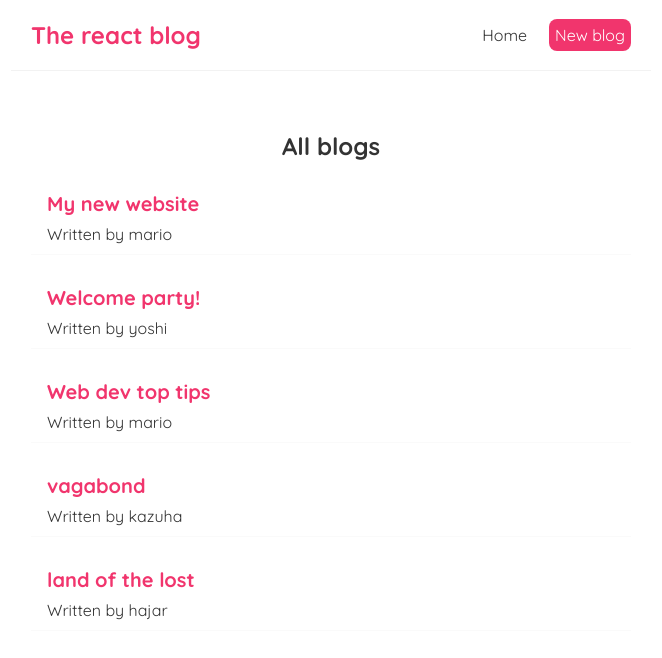
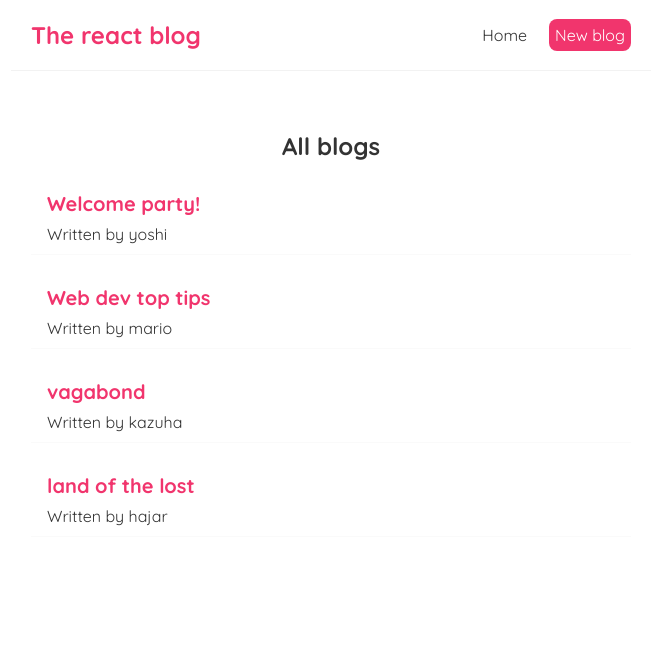
Before and after one commit to HajarAitAbdielmomin/react-blog-app, a React (Create React App) app: page / in a window 1280 px wide. Shown: the top 658 px of the page, without its empty margins (309-971 px from the left). Built offline with nearby package versions, Linux system fonts and the light colour scheme; data requests are answered from the project's data file.

Commit message:
Fix author dropdown default value selection

```diff
--- a/data/db.json
+++ b/data/db.json
@@ -1,34 +1,28 @@
 {
   "blogs": [
-    {
-      "title": "My new website",
-      "body": "lorem ipsum...",
-      "author": "mario",
-      "id": 1
-    },
     {
       "title": "Welcome party!",
       "body": "lorem ipsum...",
       "author": "yoshi",
-      "id": 2
+      "id": "2"
     },
     {
       "title": "Web dev top tips",
       "body": "lorem ipsum...",
       "author": "mario",
-      "id": 3
+      "id": "3"
     },
     {
       "title": "vagabond",
       "body": "korean serie",
       "author": "kazuha",
-      "id": 6
+      "id": "6"
     },
     {
       "title": "land of the lost",
       "body": "dinosaur film ",
       "author": "hajar",
-      "id": 7
+      "id": "7"
     }
   ]
 }
--- a/src/Create.js
+++ b/src/Create.js
@@ -4,7 +4,7 @@ import { useHistory } from "react-router-dom";
 const Create = () => {
     const [title,setTitle] = useState('');
     const [body,setBody] = useState('');
-    const [author,setAuthor] = useState('');
+    const [author,setAuthor] = useState('mario');
     const [isPending, setIsPending] = useState(false);
     const history=useHistory();
     const handleSubmit = (e) => {
```
Also changed, not shown: 1 other file (tests, documents, lock files or other folders).
